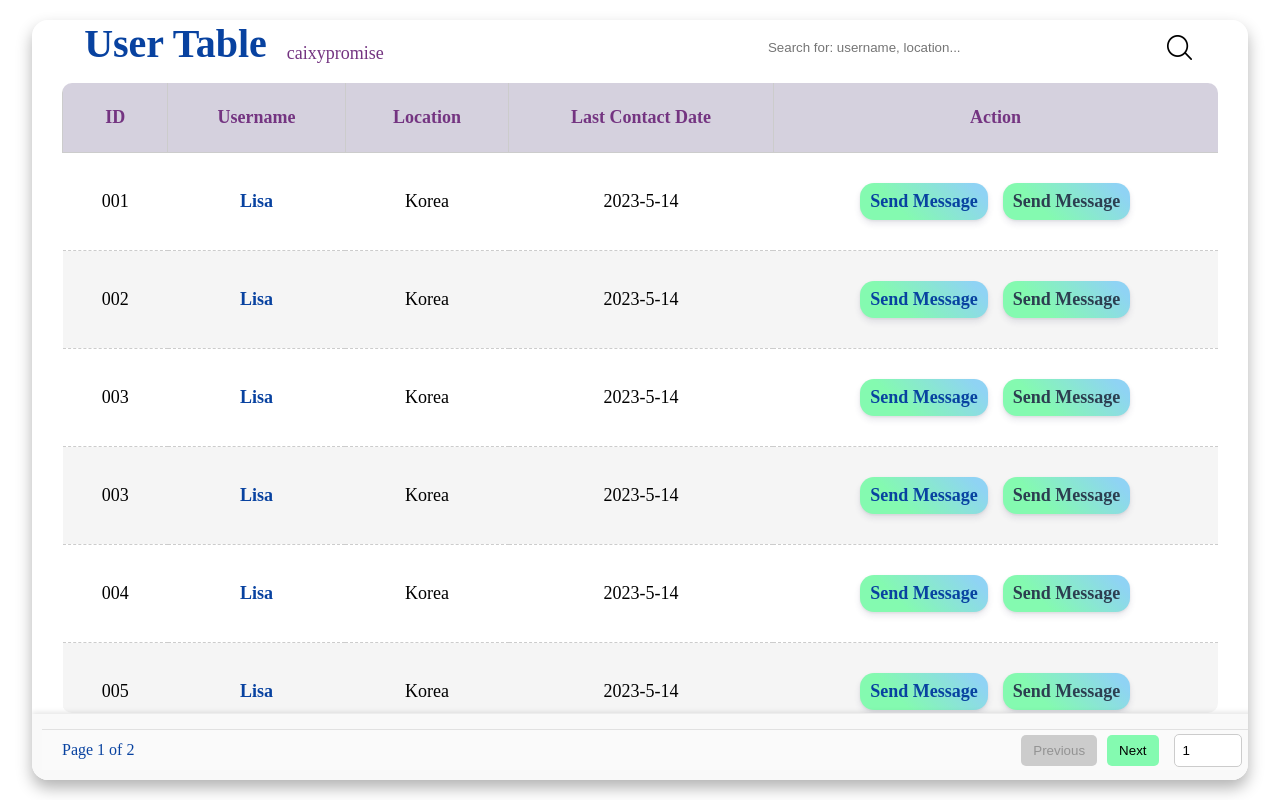
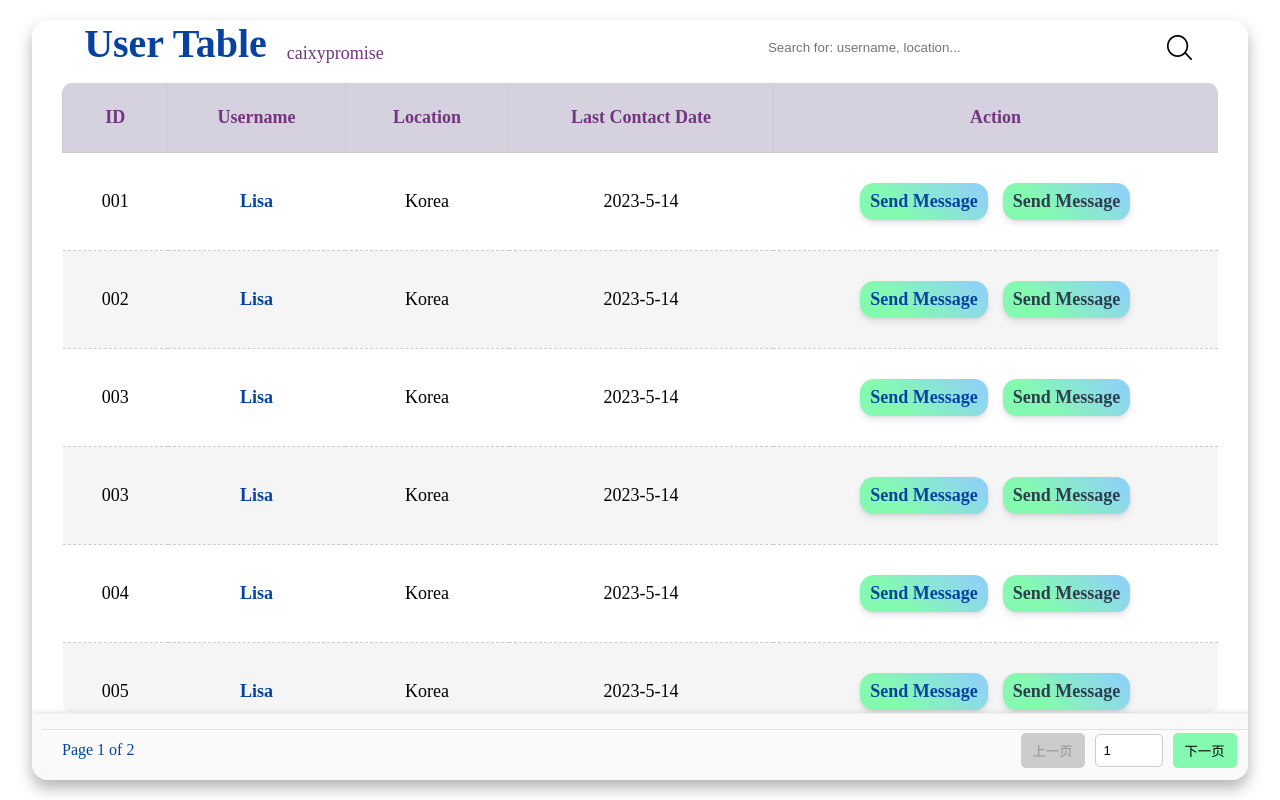
Before and after one commit to CaixyPromise/react-pretty-table, a React (Create React App) app: page / in a window 1280 px wide. Built offline with nearby package versions, Linux system fonts and the light colour scheme.

Commit message:
增加分页控件的逻辑的检查, 检查页数合法性

```diff
--- a/src/components/Table/index.module.scss
+++ b/src/components/Table/index.module.scss
@@ -333,6 +333,7 @@
 		justify-content: space-between;
 		align-items: center;
 		padding: 15px 20px;
+		// border-radius: 90px;
 		background-color: rgba(255, 255, 255, 0.2);
 		border-top: 1px solid rgba(0, 0, 0, 0.1);
 		margin-top: 5px;
@@ -343,6 +344,10 @@
 		{
 			font-size: 16px;
 			color: #0842a0;
+			&:hover
+			{
+				text-shadow: 0px 0px 2px #0842a0;
+			}
 		}
 
 		&__controls {
@@ -357,6 +362,7 @@
 				border-radius: 5px;
 				cursor: pointer;
 				transition: background-color 0.3s;
+				// width: 70px;
 
 				&:hover {
 					background-color: #8fd3f4;
@@ -371,7 +377,8 @@
 			&__input {
 				width: 50px;
 				padding: 8px;
-				margin-left: 10px;
+				margin-left: 5px;
+				margin-right: 5px;
 				border-radius: 5px;
 				border: 1px solid #ccc;
 			}
--- a/src/components/Table/index.tsx
+++ b/src/components/Table/index.tsx
@@ -37,6 +37,7 @@ const PrettyTable: React.FC<PrettyTableProps<any>> = ({ table_data, description,
   const [currentPage, setCurrentPage] = useState(1);
   const [usersPerPage, setUsersPerPage] = useState(10);
   const [totalUsers, setTotalUsers] = useState(table_data.getRowsCount());
+  const maxPageSize = Math.ceil(totalUsers / usersPerPage);
 
   // 计算当前页显示的数据
   const indexOfLastUser = currentPage * usersPerPage;
@@ -44,7 +45,20 @@ const PrettyTable: React.FC<PrettyTableProps<any>> = ({ table_data, description,
   const currentUsers = tableData.slice(indexOfFirstUser, indexOfLastUser);
 
   // 处理分页
-  const paginate = (pageNumber:number) => setCurrentPage(pageNumber);
+  const paginate = (pageNumber:number) => {
+    if (pageNumber > maxPageSize)
+    {
+      setCurrentPage(maxPageSize);
+      return;
+    }
+    if (pageNumber < 1)
+    {
+      setCurrentPage(1);
+      return;
+    }
+    setCurrentPage(pageNumber)
+
+  };
   const firstRowRef = useRef<HTMLTableRowElement>(null);
 
   // 处理搜索文本变化
@@ -145,7 +159,7 @@ const PrettyTable: React.FC<PrettyTableProps<any>> = ({ table_data, description,
        <footer className={styles['pretty-table__footer']}>
         <div className={styles['pretty-table__pagination']}>
         <div className={styles['pretty-table__pagination__info']}>
-          Page {currentPage} of {Math.ceil(totalUsers / usersPerPage)}
+          Page {currentPage} of {maxPageSize}
         </div>
         <div className={styles['pretty-table__pagination__controls']}>
           <button
@@ -153,15 +167,9 @@ const PrettyTable: React.FC<PrettyTableProps<any>> = ({ table_data, description,
             disabled={currentPage === 1}
             className={styles['pretty-table__pagination__controls__button']}
           >
-            Previous
+            上一页
           </button>
-          <button
-            onClick={() => paginate(currentPage + 1)}
-            disabled={currentPage === Math.ceil(totalUsers / usersPerPage)}
-            className={styles['pretty-table__pagination__controls__button']}
-          >
-            Next
-          </button>
+
           {/* 输入跳转页数 */}
           <input
             type="number"
@@ -170,6 +178,13 @@ const PrettyTable: React.FC<PrettyTableProps<any>> = ({ table_data, description,
             onChange={(e) => paginate(Number(e.target.value))}
 
           />
+          <button
+            onClick={() => paginate(currentPage + 1)}
+            disabled={currentPage === Math.ceil(totalUsers / usersPerPage)}
+            className={styles['pretty-table__pagination__controls__button']}
+          >
+            下一页
+          </button>
         </div>
       </div>
         </footer>
```
